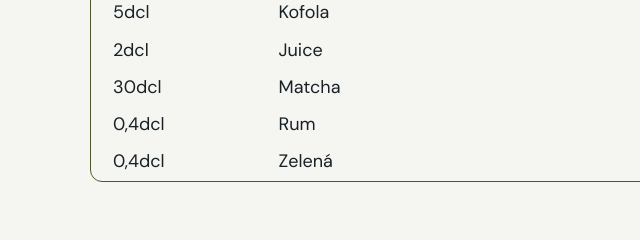
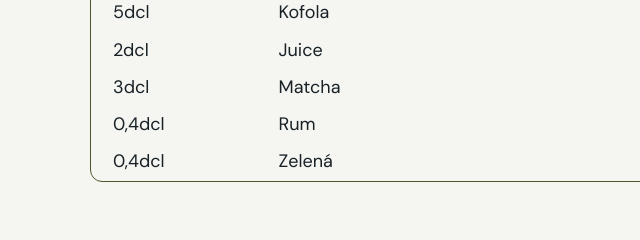
Before and after one commit to kkuzi/html-css-zaverecny-projekt, a plain HTML site: page listek.html in a window 1280 px wide. Shown: the part 1828-2068 px from the top of the page, 0-640 px from the left. Drawn offline with nearby package versions, Linux system fonts and the light colour scheme; a web font is replaced by a local one.

Commit message:
UpravaMnozstvi_Matcha

```diff
--- a/listek.html
+++ b/listek.html
@@ -209,7 +209,7 @@
                 <td class="cena">45 Kč</td>
             </tr>
             <tr>
-                <td class="mnozstvi">30dcl</td>
+                <td class="mnozstvi">3dcl</td>
                 <td class="polozka">Matcha</td>
                 <td class="cena">75 Kč</td>
             </tr>
```
Also changed, not shown: objednavka.html (+1 -1 lines).
